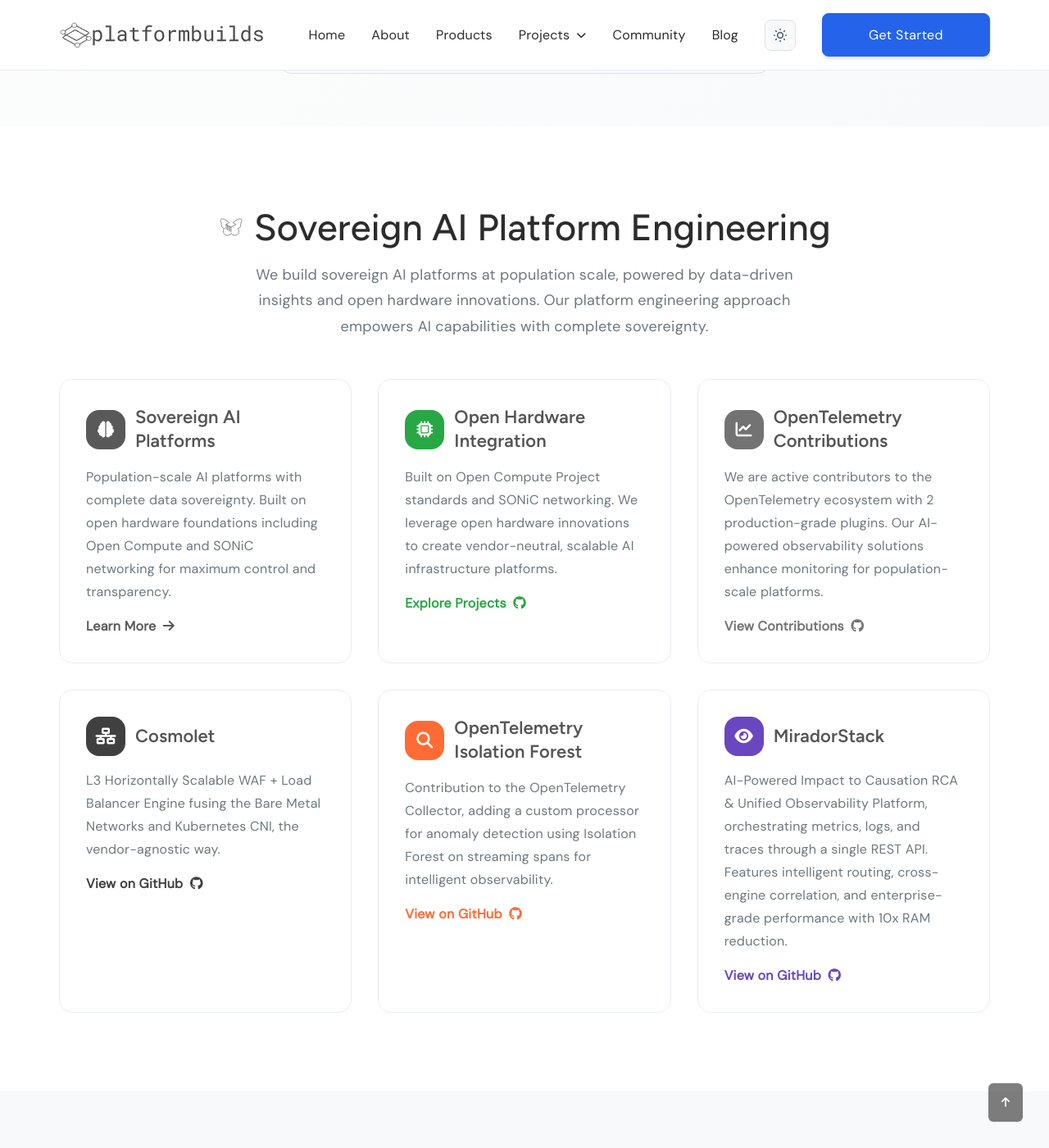
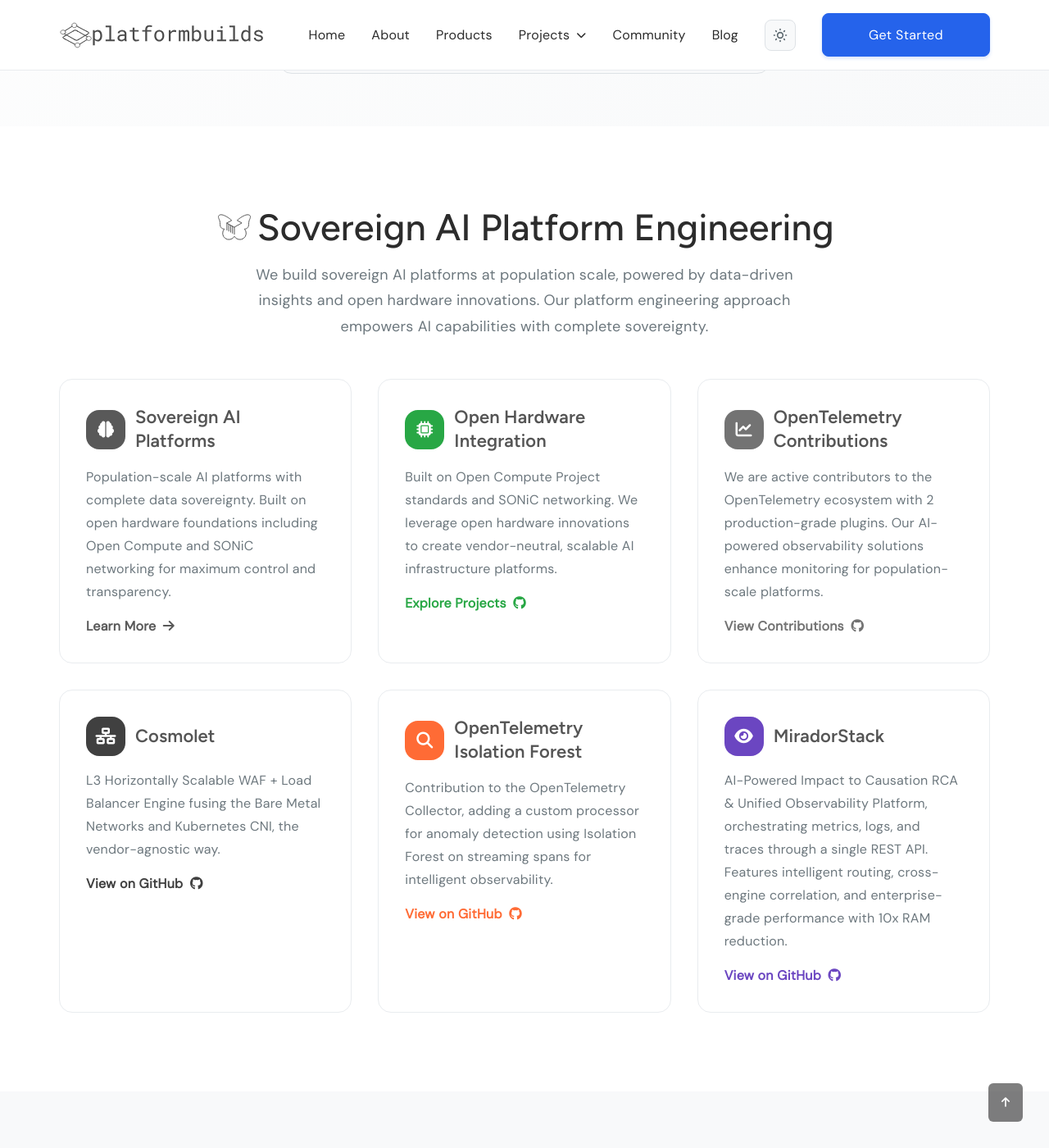
Before and after one commit to platformbuilds/platformbuilds-site, a Jekyll site: the page built from index.md, in a window 1280 px wide and 1400 px high, scrolled down 912 px. Shown: the whole window at 82% size. Built offline with Jekyll 4.4.1, drawn with Linux system fonts in a browser that asks for light colours.

Commit message:
Update Our Mission section icon: increase size to 48x48, reduce gap to 0.25rem, add dark mode support

```diff
--- a/assets/css/style.css
+++ b/assets/css/style.css
@@ -369,6 +369,11 @@
 
 /* MiradorStack logo - white in dark mode */
 [data-theme="dark"] .miradorstack-logo {
+  filter: brightness(0) invert(1);
+}
+
+/* Fist icon - white in dark mode */
+[data-theme="dark"] .fist-icon {
   filter: brightness(0) invert(1);
 }
 
--- a/index.md
+++ b/index.md
@@ -10,8 +10,8 @@
 <section class="section">
     <div class="container">
         <div class="text-center mb-5">
-            <div style="display: inline-flex; align-items: center; gap: 0.75rem; margin-bottom: 1rem;">
-                <svg xmlns="http://www.w3.org/2000/svg" viewBox="0 0 48 48" width="32" height="32" style="color: var(--color-secondary);">
+            <div style="display: inline-flex; align-items: center; gap: 0.25rem; margin-bottom: 1rem;">
+                <svg xmlns="http://www.w3.org/2000/svg" viewBox="0 0 48 48" width="48" height="48" style="color: var(--color-secondary);">
                     <path fill="none" stroke="currentColor" stroke-linecap="round" stroke-linejoin="round" d="m24 24l9.08-5.09l-5.73-3.13c5.3-4.86 10.49-6.93 12.65-6.93s3.49.66 3.49 2.66c0 2.86-2 3.19-2 9c0 4.64-3.1 5.84-5.21 5.72a7.66 7.66 0 1 1-12.25 9a7.66 7.66 0 1 1-12.25-9c-2.11.12-5.21-1.08-5.21-5.72c0-5.86-2-6.19-2-9c0-2 1.41-2.66 3.49-2.66s7.36 2.07 12.66 6.93l-5.73 3.13Zm0 0v8.67m-2.27-9.95v8.68m-2.27-9.95v8.67m-2.27-9.94v8.67m-2.27-9.94v8.67"/>
                 </svg>
                 <h2 style="margin: 0;">Sovereign AI Platform Engineering</h2>
@@ -111,8 +111,8 @@
     <div class="container">
         <div class="grid grid-2" style="align-items: center; gap: 4rem;">
             <div>
-                <div style="display: inline-flex; align-items: center; gap: 0.75rem; margin-bottom: 1rem;">
-                    <svg xmlns="http://www.w3.org/2000/svg" viewBox="0 0 512 512" width="32" height="32" style="color: var(--color-primary);">
+                <div style="display: inline-flex; align-items: center; gap: 0.25rem; margin-bottom: 1rem;">
+                    <svg xmlns="http://www.w3.org/2000/svg" viewBox="0 0 512 512" width="48" height="48" class="fist-icon" style="color: var(--color-primary);">
                         <path fill="currentColor" d="m329.8 235.69l62.83-82.71l42.86 32.56l-62.83 82.75zm-12.86-9.53l66.81-88l-45-34.15l-66.81 88zm-27.48-97.78l-19.3 39.57l57-75l-42.51-32.3l-36.24 47.71zm-20.74-73.24l-46.64-35.43l-42 55.31l53.67 26.17zm107 235.52l-139-102.71l-9.92.91l4.56 2l62.16 138.43l-16.52 2.25l-57.68-128.5l-40-17.7l-4-30.84l39.41 19.42l36.36-3.33l17-34.83l-110.9-54.09l-80.68 112.51L177.6 346.67l-22.7 145.62H341V372.62l35.29-48.93L387 275.77z"/>
                     </svg>
                     <h2 style="margin: 0; color: var(--text-primary);">Our Mission</h2>
```
